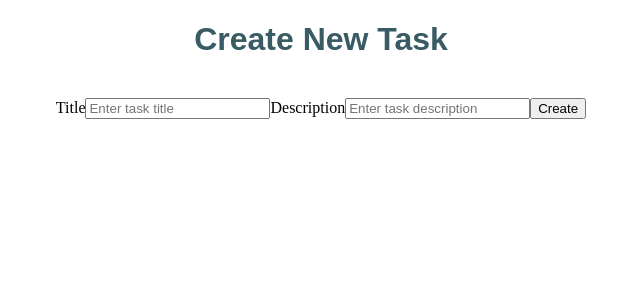
After one commit to maureenesthw/tugas2-pbp-maureen, a Django app: page /todolist/create-task/ in a window 1280 px wide. The commit adds this page. Shown: the top 300 px of the page, without its empty margins (319-959 px from the left). Run offline with Django 4.2, Linux system fonts and the light colour scheme; the visitor is signed in with stand-in values (Sample User, id 1).

Commit message:
implement task creating

```diff
--- a/todolist/models.py
+++ b/todolist/models.py
@@ -5,6 +5,6 @@ from django.contrib.auth.models import User
 # Create your models here.
 class Task(models.Model):
     user = models.ForeignKey(User, on_delete=models.CASCADE)
-    date = models.DateField()
+    date = models.DateField(auto_now_add=True)
     title = models.CharField(max_length=300)
     description = models.TextField()
--- /dev/null
+++ b/todolist/templates/create_task.html
@@ -0,0 +1,17 @@
+{% extends 'base.html' %}
+
+{% block content %}
+<h1>Create New Task</h1>
+<br>
+<form action="" method="POST">
+    {% csrf_token %}
+    <table>
+        <label for="title">Title</label>
+        <input type="text" name="title" id="title_input" placeholder="Enter task title">
+        <label for="description">Description</label>
+        <input type="text" name="description" id="description_input" placeholder="Enter task description">
+        <input value="Create" type="submit">
+    </table>
+</form>
+
+{% endblock content %}
--- a/todolist/urls.py
+++ b/todolist/urls.py
@@ -1,6 +1,5 @@
 from django.urls import path
-from todolist.views import show_todolist, register, login_user, logout_user
-# from todolist.views import create_task
+from todolist.views import show_todolist, register, login_user, logout_user, create_task
 
 app_name = 'todolist'
 
@@ -9,4 +8,5 @@ urlpatterns = [
     path('login/', login_user, name='login'),
     path('register/', register, name='register'),
     path('logout/', logout_user, name='logout'),
+    path('create-task/', create_task, name='create-task'),
 ]
--- a/todolist/views.py
+++ b/todolist/views.py
@@ -7,17 +7,29 @@ from django.contrib.auth.decorators import login_required
 import datetime
 from django.http import HttpResponseRedirect
 from django.urls import reverse
+from todolist.models import Task
 
 # Create your views here.
 @login_required(login_url='/todolist/login/')
-
 def show_todolist(request):
+    todolist = Task.objects.filter(user=request.user)
     context = {
         'name' : 'Maureen Esther Wijaya',
         'npm' : '2106705335',
-        'last_login': request.COOKIES['last_login']
+        'last_login': request.COOKIES['last_login'],
+        'todolist' : todolist
     }
     return render(request, "todolist.html", context)
+
+@login_required(login_url='/todolist/login/')
+def create_task(request):
+    if request.method == 'POST':
+        title = request.POST.get('title')
+        description = request.POST.get('description')
+        Task.objects.create(title=title, description=description, user=request.user)
+        response = HttpResponseRedirect(reverse("todolist:show_todolist"))
+        return response
+    return render(request, "create_task.html")
 
 def register(request):
     form = UserCreationForm()
```
Also changed, not shown: todolist/templates/todolist.html (+19 -0 lines), todolist/migrations/0002_alter_task_date.py (added).
